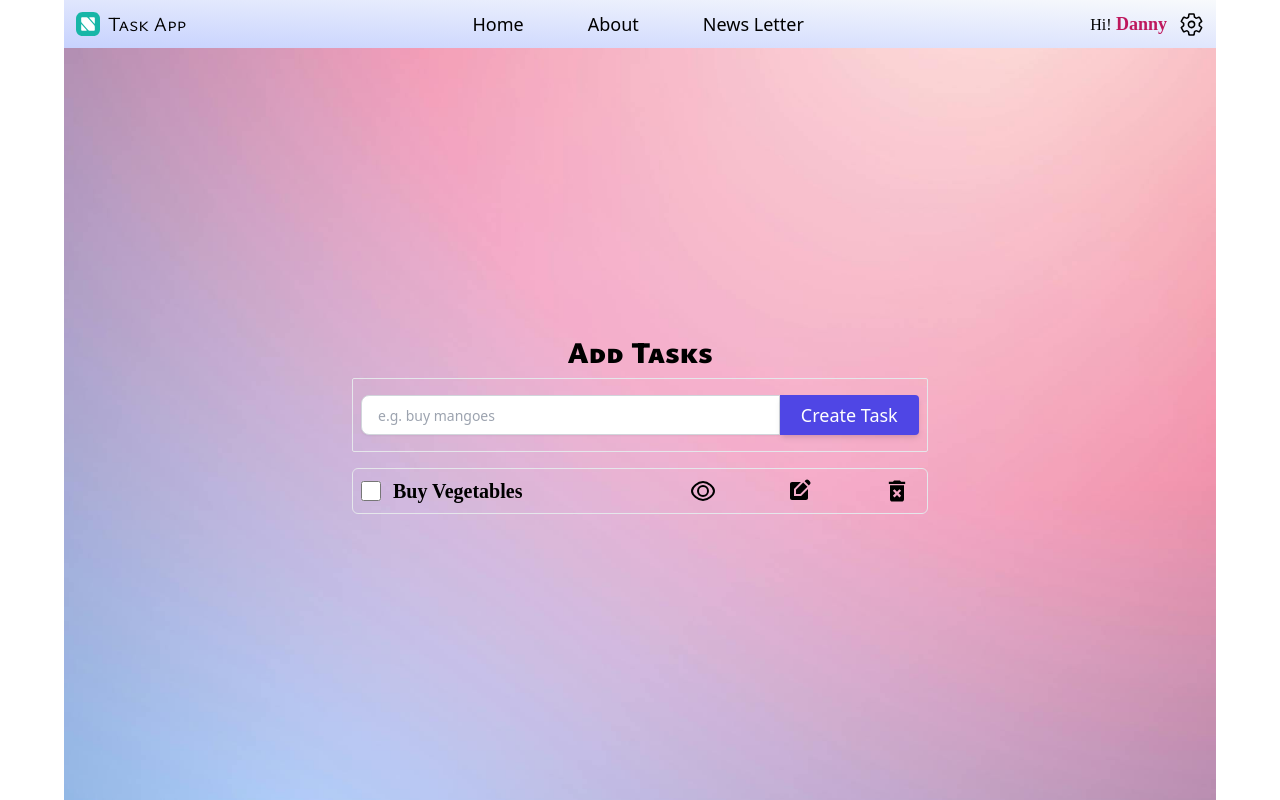
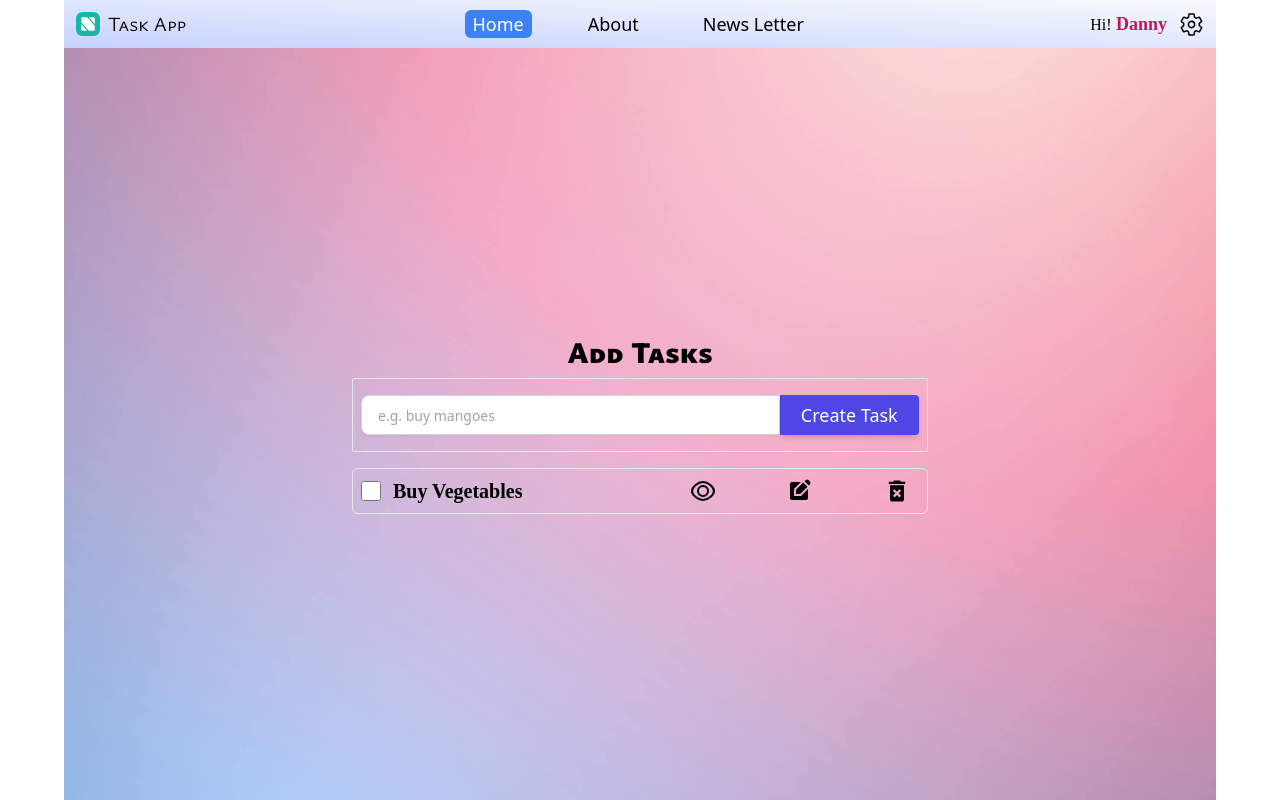
Before and after one commit to Mark-0392/Login-Front-End-using-redux-toolkit-and-react-redux, a React (Vite) app: page /dashboard in a window 1280 px wide. Built offline with nearby package versions, Linux system fonts and the light colour scheme; a web font is replaced by a local one.

Commit message:
added hover effect and active class bg change

```diff
--- a/Features/Settings/settingSlice.js
+++ b/Features/Settings/settingSlice.js
@@ -1,9 +1,11 @@
 import { createSlice } from '@reduxjs/toolkit'
+import { act } from 'react'
 
 const initialState = {
   isOpen: false,
   isSelectedText: 'Home',
   isNavOpen: false,
+  isActive: 'Home',
 }
 
 const SettingSlice = createSlice({
@@ -12,12 +14,12 @@ const SettingSlice = createSlice({
   reducers: {
     closeSetting: (state) => {
       state.isOpen = !state.isOpen
-      console.log(state)
     },
     selectText: (state, action) => {
-      console.log(action.payload)
-
       state.isSelectedText = action.payload
+    },
+    Active: (state, action) => {
+      state.isActive = action.payload
     },
     closeNav: (state) => {
       state.isNavOpen = !state.isNavOpen
@@ -25,6 +27,7 @@ const SettingSlice = createSlice({
   },
 })
 
-export const { closeSetting, selectText, closeNav } = SettingSlice.actions
+export const { closeSetting, selectText, closeNav, Active } =
+  SettingSlice.actions
 
 export default SettingSlice.reducer
--- a/src/Components/Navlinks.jsx
+++ b/src/Components/Navlinks.jsx
@@ -3,11 +3,12 @@ import { FaHome, FaEnvelopeOpenText, FaUserEdit } from 'react-icons/fa'
 import { FcAbout } from 'react-icons/fc'
 import { PiSignOutBold, PiPasswordBold } from 'react-icons/pi'
 import { BsInfoCircleFill } from 'react-icons/bs'
-import { useState } from 'react'
+
 import { useDispatch, useSelector } from 'react-redux'
 import {
   selectText,
   closeNav,
+  Active,
   closeSetting,
 } from '../../Features/Settings/settingSlice'
 const navlinks = [
@@ -62,6 +63,8 @@ const links_With_Icon = [
 ]
 
 export const Navlinks = () => {
+  const { isActive } = useSelector((state) => state.setting)
+  const dispatch = useDispatch()
   return (
     <>
       {navlinks.map((link) => {
@@ -69,9 +72,16 @@ export const Navlinks = () => {
         return (
           <li
             key={id}
-            className="text-sm lg:font-light lg:text-lg hover:bg-sky-400 rounded-md px-2"
+            className={`text-sm lg:font-light lg:text-lg  rounded-md px-2 hover:bg-emerald-300 hover:translate-y-1 duration-500 ease-in-out cursor-pointer ${
+              isActive === text
+                ? 'bg-blue-500 rounded-md text-white transition-all ease-in  duration-500 '
+                : 'bg-none'
+            }`}
+            onClick={() => dispatch(Active(text))}
           >
-            <NavLink to={url}>{text}</NavLink>
+            <NavLink to={url} className={``}>
+              {text}
+            </NavLink>
           </li>
         )
       })}
```
